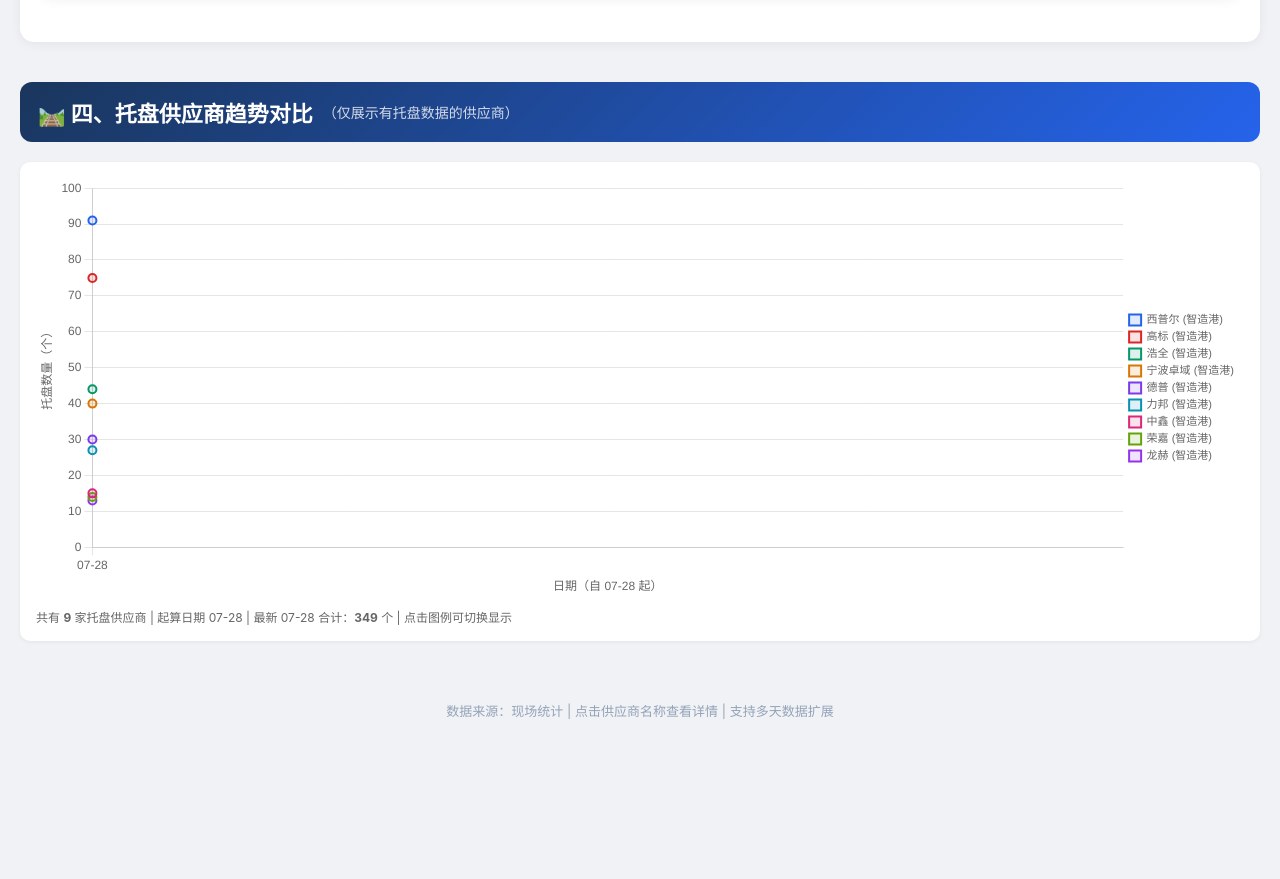
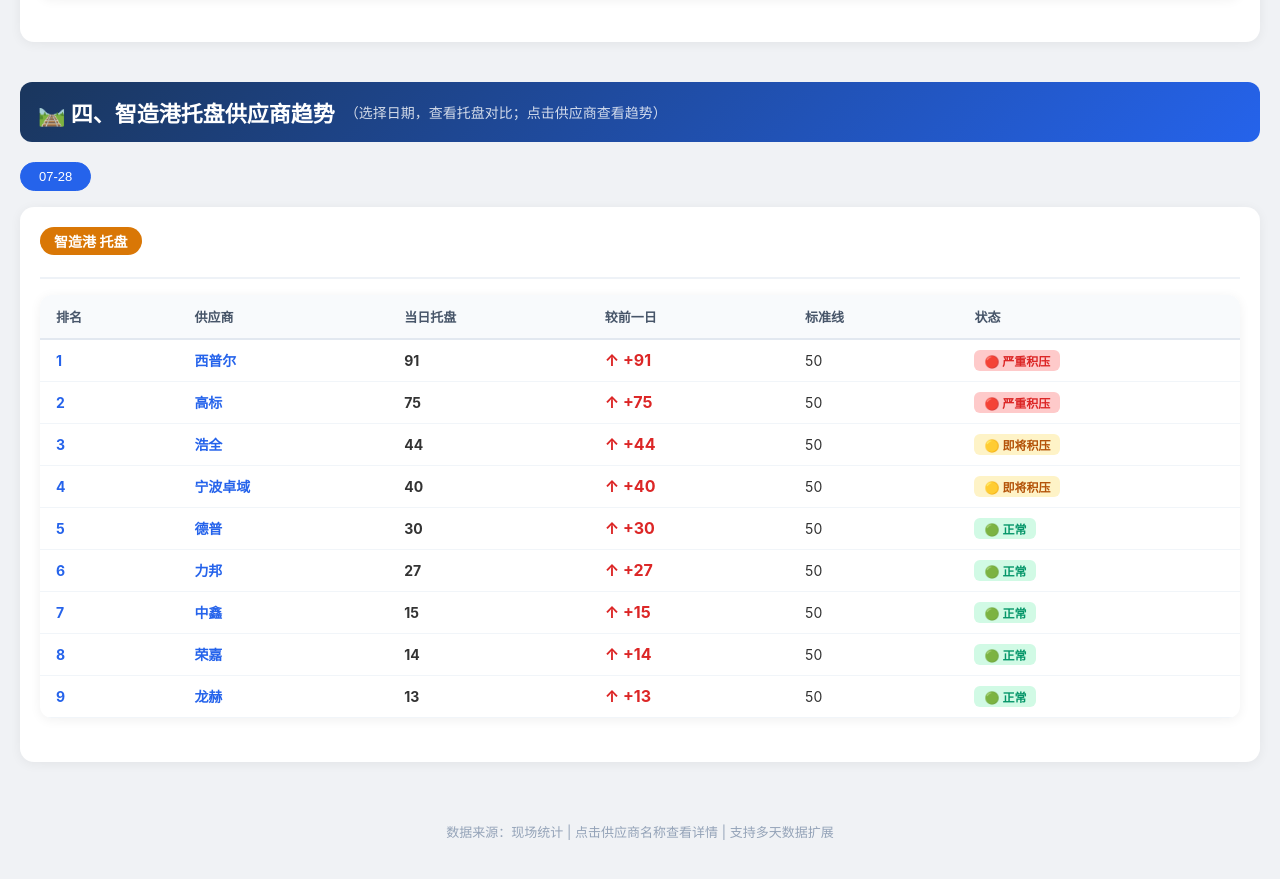
Before and after one commit to hakhdj/container-report, a plain HTML site: page index.html in a window 1280 px wide. Shown: the part 7885-8764 px from the top of the page. Before the commit the page ends 8645 px from the top, so only its background shows below. Drawn offline with nearby package versions, Linux system fonts and the light colour scheme.

Commit message:
redesign section four: 智造港托盘供应商趋势 with date selector + sortable table + supplier trend modal

```diff
--- a/index.html
+++ b/index.html
@@ -290,13 +290,13 @@
 </div>
 
 <!-- ================================================================== -->
-<!-- 板块四：托盘供应商趋势对比折线图 -->
+<!-- 板块四：智造港托盘供应商趋势 -->
 <!-- ================================================================== -->
 <div class="section-block">
-    <h2 class="section-title">🛤️ 四、托盘供应商趋势对比 <span class="num">（仅展示有托盘数据的供应商）</span></h2>
-    <div id="palletTrendContainer" style="background:white;padding:16px;border-radius:10px;box-shadow:0 1px 4px rgba(0,0,0,0.06);">
-        <canvas id="palletTrendChart" style="max-height:420px;"></canvas>
-        <div id="palletTrendLegend" style="margin-top:10px;font-size:12px;color:#666;"></div>
+    <h2 class="section-title">🛤️ 四、智造港托盘供应商趋势 <span class="num">（选择日期，查看托盘对比；点击供应商查看趋势）</span></h2>
+    <div id="palletTrendContainer">
+        <div class="date-selector" id="palletDateSelector"></div>
+        <div id="palletMfgTable"></div>
     </div>
 </div>
 
@@ -723,10 +723,6 @@ const TIMELINE = {
                         qty: 30
                     },
                     {
-                        supplier: '飞马',
-                        qty: 32
-                    },
-                    {
                         supplier: '中鑫',
                         qty: 70
                     },
@@ -924,10 +920,6 @@ const TIMELINE = {
                         qty: 45
                     },
                     {
-                        supplier: '飞马',
-                        qty: 24
-                    },
-                    {
                         supplier: '中鑫',
                         qty: 72
                     },
@@ -1103,7 +1095,12 @@ const TIMELINE = {
                 ]
             },
             intel: {
-                box: [],
+                box: [
+                    {
+                        supplier: '顶邦',
+                        qty: 150
+                    }
+                ],
                 rack: [
                     {
                         supplier: '豪派',
@@ -1234,10 +1231,6 @@ const TIMELINE = {
                         qty: 24
                     },
                     {
-                        supplier: '飞马',
-                        qty: 20
-                    },
-                    {
                         supplier: '中鑫',
                         qty: 70
                     },
@@ -1493,10 +1486,6 @@ const TIMELINE = {
                     {
                         supplier: '创领',
                         qty: 45
-                    },
-                    {
-                        supplier: '飞马',
-                        qty: 42
                     },
                     {
                         supplier: '中鑫',
@@ -1598,6 +1587,7 @@ const STANDARD = {
         'tech|佳恒|胶框': 200,
         'tech|英华达|胶框': 350,
         'tech|华江|胶框': 350,
+        'tech|华凌|胶框': 350,
         'tech|晟恩|胶框': 350,
         'tech|美宝龙|胶框': 350,
         'tech|威正达|胶框': 150,
@@ -1613,7 +1603,6 @@ const STANDARD = {
         'tech|博兰得|可折叠胶框': 350,
         'tech|力邦|胶框': 350,
         'tech|庆瓯|胶框': 1000,
-        'tech|日盈|胶框': 200,
         'tech|华瑞|胶框': 200,
         'tech|保镖|胶框': 1000,
         'tech|力诺|胶框': 300,
@@ -1635,7 +1624,7 @@ const STANDARD = {
         'tech|金正大|胶框': 150,
         'tech|友民|胶框': 200,
         'tech|豪派|胶框': 150,
-        'tech|金邦|不可���叠胶框': 150,
+        'tech|金邦|胶框': 150,
         'tech|卓域|可折叠胶框': 200,
         'tech|荣嘉|胶框': 150,
         'tech|中奇|胶框': 300,
@@ -1649,7 +1638,6 @@ const STANDARD = {
         'tech|锦福|胶框': 300,
         'tech|顶邦|胶框': 330,
         'tech|华裕|架子': 30,
-        'tech|飞马|架子': 30,
         'tech|华格|胶框': 300,
         'tech|聚诚|胶框': 330,
         'tech|联友|胶框': 330,
@@ -1657,9 +1645,9 @@ const STANDARD = {
         'tech|中鑫|架子': 50,
         'tech|乾阳|架子': 50,
         'tech|金正大|架子': 50,
-        'tech|朗爵|架子': 30,
         'intel|联友|胶框': 300,
         'intel|淄铭|胶框': 300,
+        'intel|顶邦|胶框': 300,
         'intel|金铂利|胶框': 300,
         'intel|华格|胶框': 300,
         'intel|益捷|胶框': 300,
@@ -1686,6 +1674,7 @@ const STANDARD = {
         'mfg|德普|胶框': 600,
         'mfg|创领|胶框': 400,
         'mfg|鑫源|胶框': 400,
+        'mfg|华格|胶框': 400,
         'mfg|华凌|胶框': 600,
         'mfg|嘉宏|胶框': 400,
         'mfg|友民|胶框': 500,
@@ -1728,6 +1717,7 @@ const STANDARD = {
         'mfg|领贯|托盘': 50,
         'mfg|绿嘉壹|托盘': 50,
         'mfg|易宏|托盘': 50,
+        'mfg|寅明|托盘': 50,
         'mfg|宇嘉|托盘': 50,
         'mfg|中鑫|托盘': 50,
         'mfg|鑫源|托盘': 50,
@@ -1743,7 +1733,6 @@ const STANDARD = {
         'mfg|浩全|托盘': 50,
         'mfg|星煜|托盘': 50,
         'mfg|雄鑫|托盘': 50,
-        'mfg|庆瓯|托盘': 50,
         'mfg|金邦|托盘': 50,
         'mfg|西普尔|托盘': 50,
         'mfg|艾博格|托盘': 50,
@@ -2286,40 +2275,123 @@ buildAlertTables(alertSelectedDate);
 buildSummary();
 
 // =====================================================================
-// 板块四：托盘供应商趋势对比折线图
-// =====================================================================
-function buildPalletTrendChart() {
-    const container = document.getElementById('palletTrendContainer');
-    if (!container) return;
-
-    // 托盘对比起始日期：7月28日（'07-28'），只展示此日期及之后的趋势
+// 板块四：智造港托盘供应商趋势
+// =====================================================================
+const PALLET_ZONE = 'mfg';
 const PALLET_START_DATE = '07-28';
+const palletDateSelector = document.getElementById('palletDateSelector');
+const palletMfgTable = document.getElementById('palletMfgTable');
+let palletSelectedDate = latestDate;
+
+// 日期按钮：只展示 >= PALLET_START_DATE 的日期
+dates.filter(d => d >= PALLET_START_DATE).forEach(d => {
+    const btn = document.createElement('button');
+    btn.className = 'date-btn' + (d === palletSelectedDate ? ' active' : '');
+    btn.textContent = dateLabel[d] || d;
+    btn.onclick = function() {
+        document.querySelectorAll('#palletDateSelector .date-btn').forEach(b => b.classList.remove('active'));
+        this.classList.add('active');
+        palletSelectedDate = d;
+        buildPalletMfgTable(d);
+    };
+    palletDateSelector.appendChild(btn);
+});
+
+function buildPalletMfgTable(date) {
+    const idx = dates.indexOf(date);
+    const prevD = idx > 0 ? dates[idx - 1] : null;
+
+    // 智造港区域所有托盘 series
+    const palletSeries = timeSeries.filter(s => s.zone === PALLET_ZONE && s.cat === '托盘');
+
+    // 按当日托盘数量降序
+    const rows = palletSeries.map(s => ({
+        name: s.supplier,
+        qty: s.data[date] || 0,
+        prev: prevD ? (s.data[prevD] || 0) : 0,
+        series: s
+    })).sort((a, b) => b.qty - a.qty);
+
+    if (rows.length === 0) {
+        palletMfgTable.innerHTML = '<p style="color:#666;text-align:center;padding:20px;">暂无智造港托盘数据</p>';
+        return;
+    }
+
+    let html = '<div class="card"><h3><span class="zone-header ' + PALLET_ZONE + '">智造港 托盘</span></h3>';
+    html += '<table><thead><tr><th>排名</th><th>供应商</th><th>当日托盘</th><th>较前一日</th><th>标准线</th><th>状态</th></tr></thead><tbody>';
+
+    rows.forEach((r, i) => {
+        const limit = getLimit(PALLET_ZONE, r.name, '托盘');
+        const status = getStatus(r.qty, limit);
+        html += '<tr>';
+        html += '<td class="rank-num">' + (i + 1) + '</td>';
+        html += '<td><a class="supplier-link" onclick="showPalletSupplierDetail(\'' + r.name + '\')">' + r.name + '</a></td>';
+        html += '<td><strong>' + r.qty + '</strong></td>';
+        html += '<td>' + (prevD ? trendIcon(r.qty, r.prev) : '—') + '</td>';
+        html += '<td>' + (limit !== null ? limit : '-') + '</td>';
+        html += '<td>' + status + '</td>';
+        html += '</tr>';
+    });
+    html += '</tbody></table></div>';
+    palletMfgTable.innerHTML = html;
+}
+
+function showPalletSupplierDetail(name) {
+    const s = timeSeries.find(x => x.zone === PALLET_ZONE && x.supplier === name && x.cat === '托盘');
+    if (!s) return;
+
+    document.getElementById('modalTitle').textContent = name + ' (智造港) - 托盘趋势';
+
     const palletDates = dates.filter(d => d >= PALLET_START_DATE);
-
-    // 取出所有"托盘"类别的 series，按当前合计降序
-    const palletSeries = timeSeries
-        .filter(s => s.cat === '托盘')
-        .sort((a, b) => (b.data[latestDate] || 0) - (a.data[latestDate] || 0));
-
-    if (palletSeries.length === 0 || palletDates.length === 0) {
-        container.innerHTML = '<p style="color:#666;text-align:center;padding:20px;">暂无托盘数据（数据从 ' + PALLET_START_DATE + ' 起算）</p>';
-        return;
-    }
-
-    const datasets = palletSeries.map((s, i) => ({
-        label: s.supplier + ' (' + ZONE_NAMES[s.zone] + ')',
+    const limit = getLimit(PALLET_ZONE, name, '托盘');
+
+    let html = '<div style="margin-bottom:20px;padding:12px 16px;background:#f0f5ff;border-radius:8px;">';
+    html += '<strong>当前托盘数量：</strong>' + (s.data[latestDate] || 0) + ' 个 &nbsp;|&nbsp; ';
+    html += '<strong>标准线：</strong>' + (limit !== null ? limit + ' 个' : '未设置') + ' &nbsp;|&nbsp; ';
+    html += getStatus(s.data[latestDate] || 0, limit);
+    html += '</div>';
+
+    html += '<div class="modal-grid"><div class="modal-card" style="grid-column:1 / -1;">';
+    html += '<h4>托盘趋势（智造港，自 ' + PALLET_START_DATE + ' 起）</h4>';
+    html += '<canvas id="palletDetailChart" style="max-height:340px;"></canvas>';
+    html += '<div style="font-size:12px;color:#666;margin-top:8px;">';
+    palletDates.forEach((d, di) => {
+        html += d + ': <strong>' + (s.data[d] || 0) + '</strong>';
+        if (di < palletDates.length - 1) html += ' | ';
+    });
+    html += '</div></div></div>';
+
+    document.getElementById('modalBody').innerHTML = html;
+    document.getElementById('supplierModal').classList.add('active');
+
+    setTimeout(() => {
+        const ctx = document.getElementById('palletDetailChart');
+        if (!ctx) return;
+
+        const datasets = [{
+            label: '托盘数量',
             data: palletDates.map(d => s.data[d] || 0),
-        borderColor: COLORS[i % COLORS.length],
-        backgroundColor: COLORS[i % COLORS.length] + '22',
+            borderColor: '#2563eb',
+            backgroundColor: '#2563eb22',
             tension: 0.3,
-        pointRadius: 4,
-        pointHoverRadius: 6,
+            pointRadius: 5,
+            pointHoverRadius: 7,
+            borderWidth: 2.5,
+            fill: false
+        }];
+
+        if (limit !== null) {
+            datasets.push({
+                label: '标准线',
+                data: palletDates.map(() => limit),
+                borderColor: '#dc2626',
                 borderWidth: 2,
-        fill: false
-    }));
-
-    const ctx = document.getElementById('palletTrendChart');
-    if (!ctx) return;
+                borderDash: [5, 3],
+                pointRadius: 0,
+                fill: false,
+                tension: 0
+            });
+        }
 
         new Chart(ctx, {
             type: 'line',
@@ -2328,33 +2400,18 @@ function buildPalletTrendChart() {
                 responsive: true,
                 maintainAspectRatio: true,
                 plugins: {
-                legend: {
-                    position: 'right',
-                    labels: { boxWidth: 12, font: { size: 11 }, padding: 6 }
-                },
-                tooltip: {
-                    mode: 'index',
-                    intersect: false,
-                    callbacks: { label: c => c.dataset.label + ': ' + c.raw + ' 个' }
-                }
+                    legend: { display: false },
+                    tooltip: { callbacks: { label: c => c.dataset.label + ': ' + c.raw + ' 个' } }
                 },
                 scales: {
                     y: { beginAtZero: true, title: { display: true, text: '托盘数量（个）' } },
-                x: { title: { display: true, text: '日期（自 ' + PALLET_START_DATE + ' 起）' } }
-            },
-            interaction: { mode: 'index', intersect: false }
-        }
-    });
-
-    // 图例下方的说明
-    const legend = document.getElementById('palletTrendLegend');
-    if (legend) {
-        const totalCur = palletSeries.reduce((s, x) => s + (x.data[latestDate] || 0), 0);
-        legend.innerHTML = '共有 <strong>' + palletSeries.length + '</strong> 家托盘供应商 | 起算日期 ' +
-            PALLET_START_DATE + ' | 最新 ' + latestDate + ' 合计：<strong>' + totalCur + '</strong> 个 | 点击图例可切换显示';
-    }
-}
-buildPalletTrendChart();
+                    x: { title: { display: true, text: '日期' } }
+                }
+            }
+        });
+    }, 50);
+}
+buildPalletMfgTable(palletSelectedDate);
 
 // =====================================================================
 // 跨区域供应商详情弹窗
```
Lines whose indentation alone changed are shown as unchanged.
